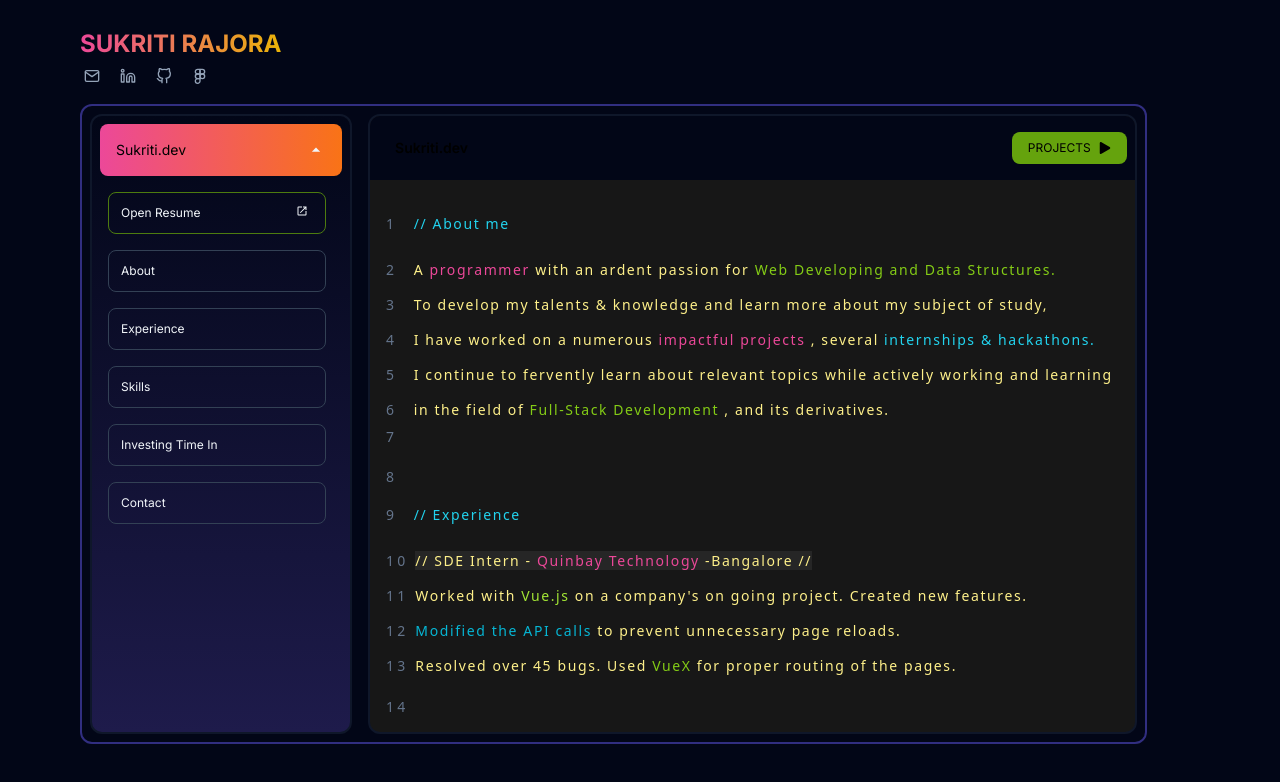
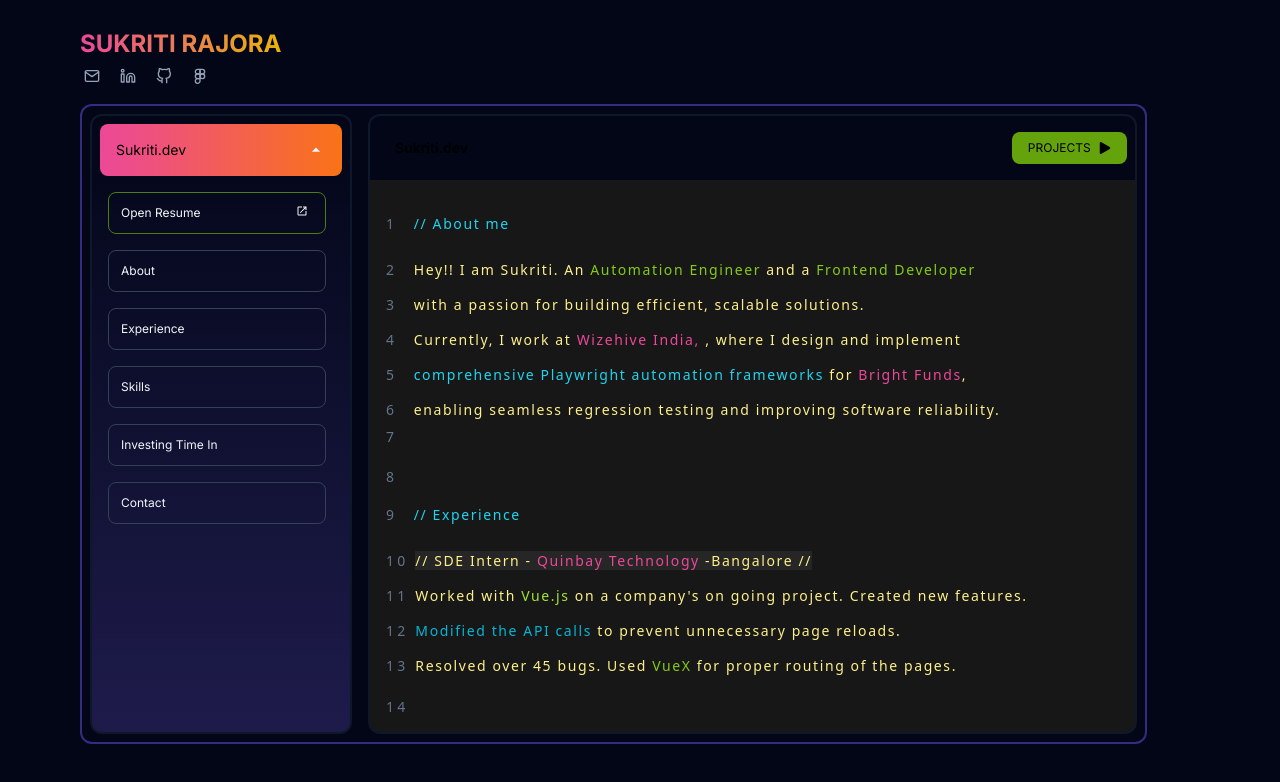
Before and after one commit to SukritiR29/portfolio-2024, a Next.js app: page / in a window 1280 px wide. Shown: the top 782 px of the page. Built offline with nearby package versions, Linux system fonts and the light colour scheme.

Commit message:
Content update 2025

```diff
--- a/app/component/codespace.js
+++ b/app/component/codespace.js
@@ -244,11 +244,15 @@ const Code = () => {
             >
               2{" "}
             </span>
-            A <span className="text-pink-500"> programmer </span> with an ardent
-            passion for{" "}
+            Hey!! I am Sukriti. An
+
+            {" "}
             <span className="text-lime-500">
-              Web Developing and Data Structures.
-            </span>
+             Automation Engineer
+            </span> {" "} and a {" "}
+            <span className="text-lime-500">
+             Frontend Developer
+            </span> {" "}
             <span
               className="text-slate-500"
               style={{ letterSpacing: "0.5rem" }}
@@ -262,17 +266,16 @@ const Code = () => {
             >
               3{" "}
             </span>{" "}
-            To develop my talents & knowledge and learn more about my subject of
-            study, <br />{" "}
+            with a passion for building efficient, scalable solutions. {" "}
+               <br />{" "}
             <span
               className="text-slate-500"
               style={{ letterSpacing: "0.5rem" }}
             >
               4{" "}
             </span>{" "}
-            I have worked on a numerous{" "}
-            <span className="text-pink-500"> impactful projects </span>, several{" "}
-            <span className="text-cyan-400"> internships & hackathons. </span>
+            Currently, I work at{" "}
+            <span className="text-pink-500"> Wizehive India, </span>, where I design and implement {" "}
             <br />{" "}
             <span
               className="text-slate-500"
@@ -280,17 +283,17 @@ const Code = () => {
             >
               5{" "}
             </span>{" "}
-            I continue to fervently learn about relevant topics while actively
-            working and learning <br />{" "}
+            <span className="text-cyan-400">comprehensive Playwright automation frameworks
+             </span> for  <span className="text-pink-500">Bright Funds</span>,
+             <br />{" "}
             <span
               className="text-slate-500"
               style={{ letterSpacing: "0.5rem" }}
             >
               6{" "}
             </span>{" "}
-            in the field of{" "}
-            <span className="text-lime-500">Full-Stack Development</span> , and
-            its derivatives.
+            enabling seamless regression testing and improving software reliability.
+
           </p>
         </div>
         <span className="text-slate-500" style={{ letterSpacing: "0.5rem" }}>
@@ -456,10 +459,10 @@ const Code = () => {
             >
               23{" "}
             </span>
-            Javascript, <span className="text-cyan-500">React,</span>{" "}
+            Javascript, <span className="text-cyan-500">Playwright,</span>{" "}
             <span className="text-pink-500">NextJS,</span>{" "}
-            <span className="text-lime-500">Vue,</span>{" "}
-            <span className="">Java,</span>{" "}
+            <span className="text-lime-500">React,</span>{" "}
+            <span className="">JavaScript,</span>{" "}
             <span className="text-cyan-500">TypeScript</span> <br />
             <span
               className="text-slate-500"
@@ -467,10 +470,10 @@ const Code = () => {
             >
               24{" "}
             </span>
-            <span className="text-cyan-500">C++,</span>{" "}
-            <span className="text-lime-500">TailwindCSS,</span>{" "}
-            <span className="">FIgma,</span>{" "}
-            <span className="text-cyan-500">MongoDB,</span>{" "}
+            <span className="text-cyan-500">Postman,</span>{" "}
+            <span className="text-lime-500">K6,</span>{" "}
+            <span className="">Figma,</span>{" "}
+            <span className="text-cyan-500">Vue,</span>{" "}
             <span className="text-pink-500">MySQL,</span>{" "}
             <span className="">HTML</span>
           </p>
@@ -515,7 +518,7 @@ const Code = () => {
             >
               11{" "}
             </span>
-            Consistently working on web projects and internships and deploying{" "}
+            Consistently working on web projects and deploying{" "}
             <br />{" "}
             <span
               className="text-slate-500"
@@ -548,7 +551,7 @@ const Code = () => {
             >
               11{" "}
             </span>
-            Contributing to the community with Google Developers Students CLub{" "}
+            Contributing to the community with Google DSC. Collaborating{" "}
             <br />{" "}
             <span
               className="text-slate-500"
@@ -556,15 +559,15 @@ const Code = () => {
             >
               11{" "}
             </span>
-            as a UI Lead for 2 years. Conducting workshops on UI UX development
-            and <br />{" "}
+            with other techies and conducting workshops on UI UX development
+            <br />{" "}
             <span
               className="text-slate-500"
               style={{ letterSpacing: "0.2rem" }}
             >
               11{" "}
             </span>{" "}
-            related challenges. <br />{" "}
+            and automation. <br />{" "}
           </p>
           <p
             className="text-sm text-justify text-yellow-200"
```
